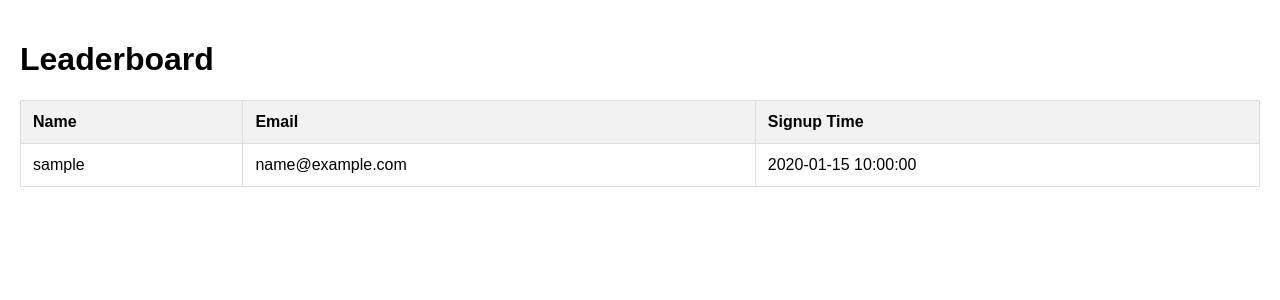
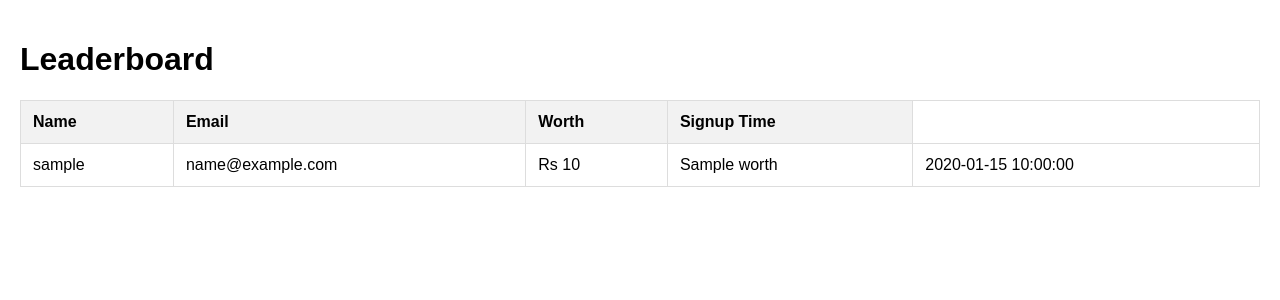
Before and after one commit to isatyamks/CodeCash, a Flask app: page /leaderboard in a window 1280 px wide. Shown: the part 46-346 px from the top of the page. Run offline with Flask 3, Linux system fonts and the light colour scheme; the visitor is signed in with stand-in values (Sample User, id 1); a database or web service that is not in the repository returns one stand-in record (values such as "Sample title").

Commit message:
latest update

```diff
--- a/app.py
+++ b/app.py
@@ -3,7 +3,7 @@ from flask import Flask, render_template, request, redirect, url_for, flash, ses
 from pymongo import MongoClient
 from datetime import datetime
 
-
+worth = 0
 
 app = Flask(__name__)
 app.secret_key = 'IITbombay4584'
@@ -76,7 +76,8 @@ def signup():
             'user_name': user_name,
             'email': email,
             'password': password,
-            'signup_time': signup_time
+            'signup_time': signup_time,
+            'worth':worth
         })
         session['user'] = user_name
         return redirect(url_for('index'))
@@ -120,12 +121,24 @@ def settings():
 @app.route('/bank', methods=['GET', 'POST'])
 def bank():
     if request.method == 'POST':
-        amount = request.form['amount']
+        amount = int(request.form['amount'])
         action = request.form['action']
 
         if action == 'deposit':
-            print(f"Successfully deposited Rs {amount}")
+            global worth
+            worth-=amount
+            username = session.get('user')
+            if username:
+                user = users_collection.find_one({'user_name': username})
+                if user:
+                    email = user['email']
+                    users_collection.update_one({'email': email}, {'$set': {'worth': worth}})
+            print(f"Loan of Rs {amount} approved.")
+
+
+
         elif action == 'loan':
+
             username = session.get('user')
             if username:
                 user = users_collection.find_one({'user_name': username})
--- a/templates/leaderboard.html
+++ b/templates/leaderboard.html
@@ -23,12 +23,15 @@
         <tr>
             <th>Name</th>
             <th>Email</th>
+            <th>Worth</th>
             <th>Signup Time</th>
         </tr>
         {% for user in users %}
         <tr>
             <td>{{ user.user_name }}</td>
             <td>{{ user.email }}</td>
+            <td>Rs  {{ user.loan_amount }}</td>
+            <td>{{user.worth}}
             <td>{{ user.signup_time }}</td>
         </tr>
         {% endfor %}
```
